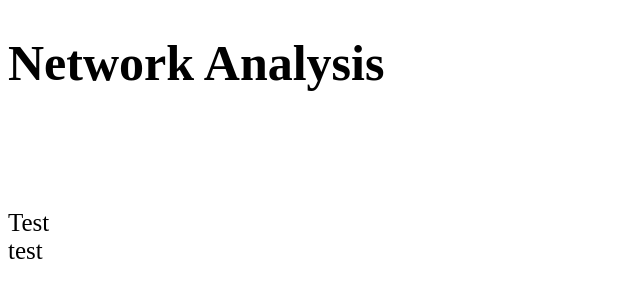
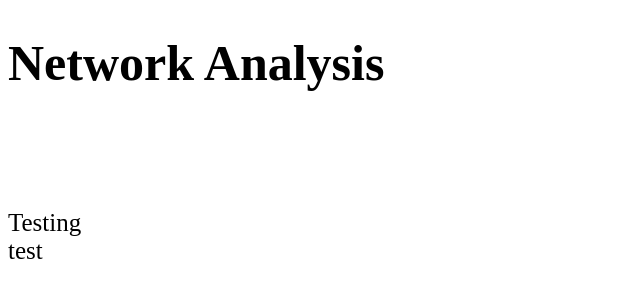
Before and after one commit to gitnhubed/IFT-402, a plain HTML site: page index.html in a window 1280 px wide. Shown: the full height of the page, 0-640 px from the left. Drawn offline with Linux system fonts and the light colour scheme.

Commit message:
Update index.html

```diff
--- a/index.html
+++ b/index.html
@@ -19,7 +19,7 @@
 <br>
 <br>
 <br>
-<td> Test</td>
+<td> Testing</td>
 <br>
 <td>test</td>
 <br>
```
